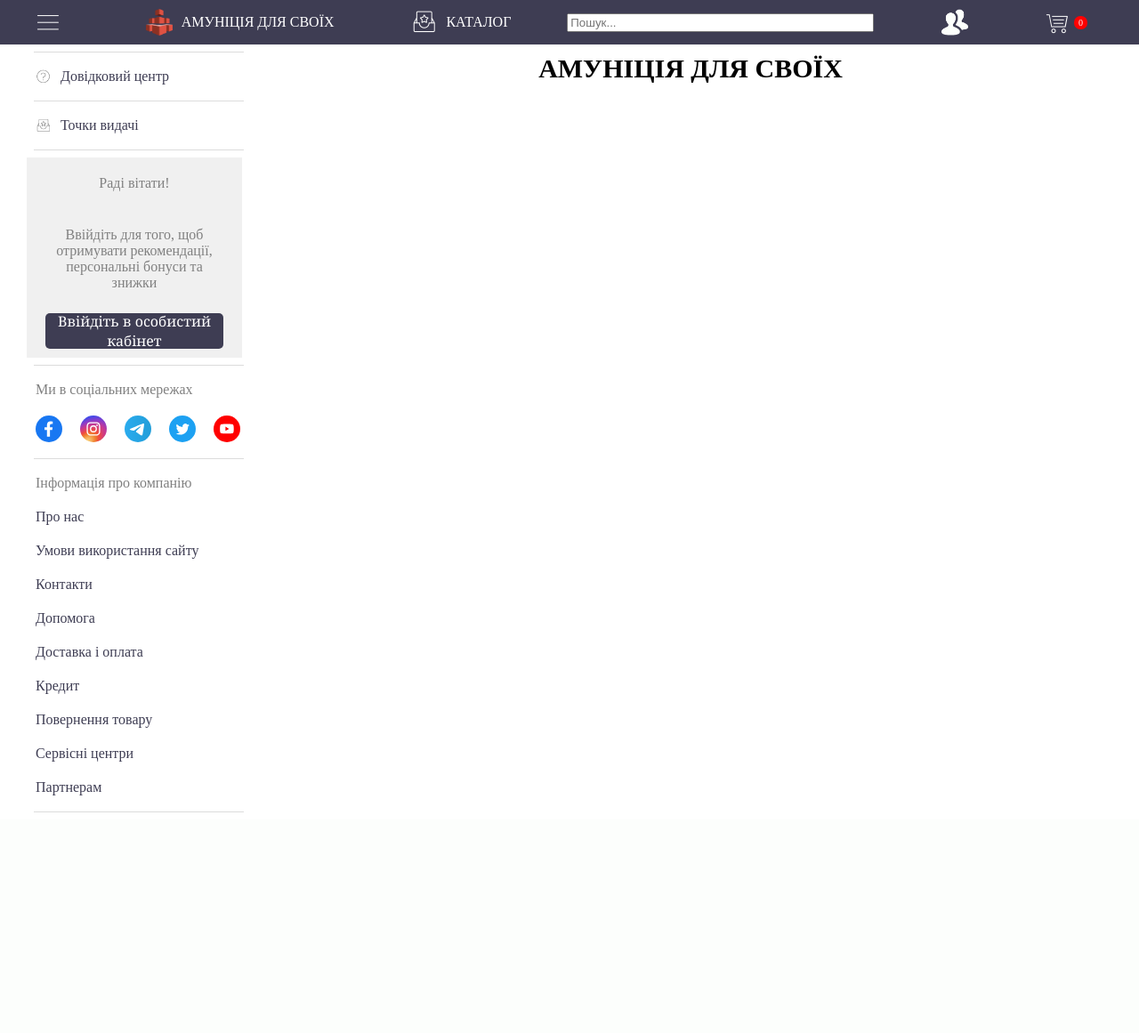
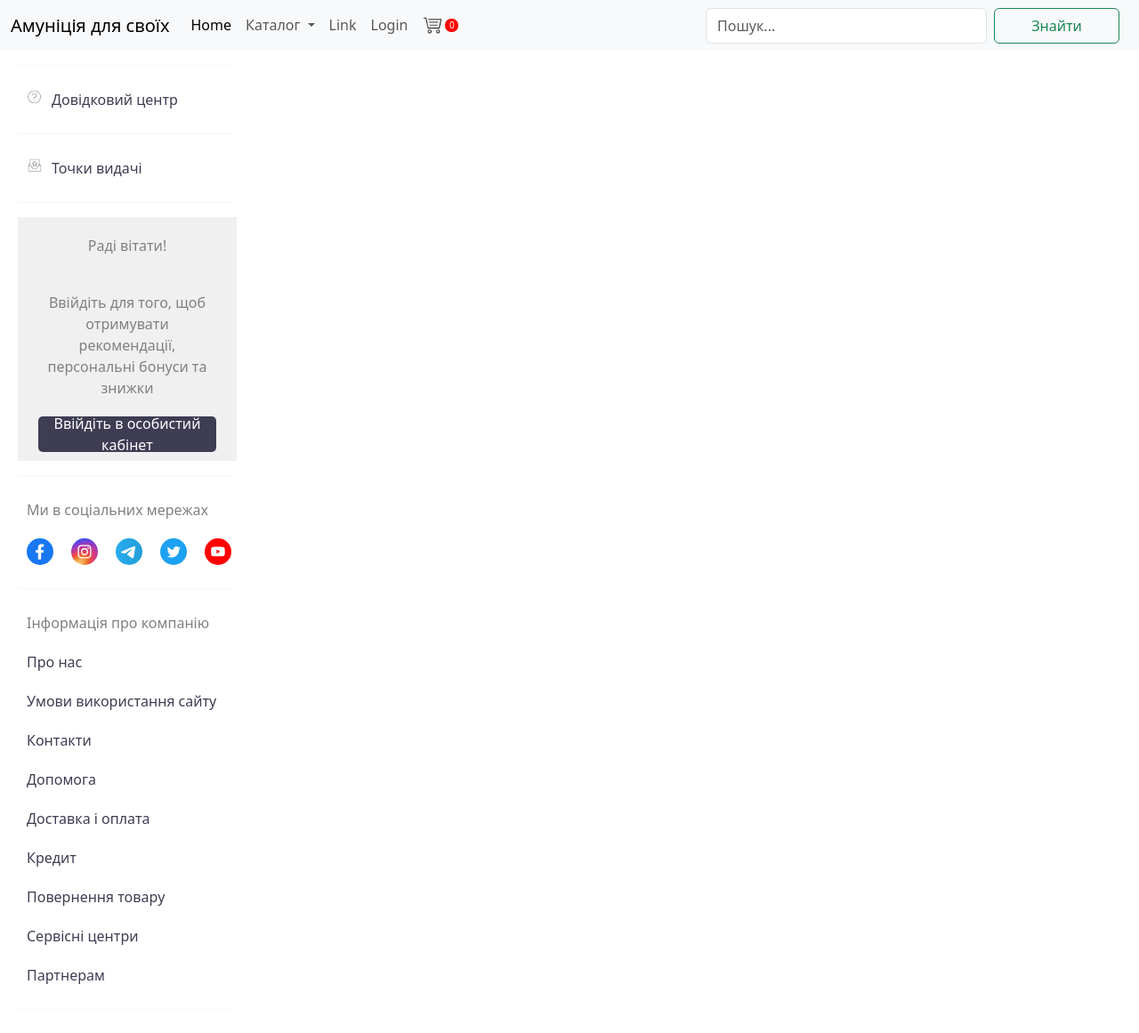
Before and after one commit to victor-nuzhniy/e_commerce, a Django app: page / in a window 1280 px wide. Shown: the top 1161 px of the page at 89% size. Before the commit the page ends 913 px from the top, so only its background shows below. Run offline with Django 4.2, Linux system fonts and the light colour scheme; data that the repository does not hold is empty; some libraries are stand-ins or nearby versions.

Commit message:
new_frontend transmitted logic from base.html to cart_base.js, created new logic of base.html, added some code to home.html, replaced template in ShopHome view to a new one

```diff
--- a/e_commerce/shop/templates/a_shop/base.html
+++ b/e_commerce/shop/templates/a_shop/base.html
@@ -6,118 +6,19 @@
         <title>{{ title }}</title>
         <link type="text/css" href="{% static 'shop/css/styles.css' %}" rel="stylesheet">
         <link rel="stylesheet" href="https://cdnjs.cloudflare.com/ajax/libs/font-awesome/4.7.0/css/font-awesome.min.css">
-        <script type="text/javascript" src="{% static 'shop/js/base.js' %}" charset="UTF-8"></script>
+<!--        <script type="text/javascript" src="{% static 'shop/js/base.js' %}" charset="UTF-8"></script>-->
         <meta http-equiv="content-type" content="text/html; charset=utf-8">
         <meta name="viewport" content="width=device-width, initial-scale=1.0">
-        <link rel="stylesheet" href="{% static 'port/css/bootstrap.css' %}">
-        <script type="text/javascript">
-
-            var user = '{{request.user}}'
-            function getToken(name) {
-                var cookieValue = null;
-                if (document.cookie && document.cookie !== '') {
-                    var cookies = document.cookie.split(';');
-                    for (var i = 0; i < cookies.length; i++) {
-                        var cookie = cookies[i].trim();
-                        if (cookie.substring(0, name.length + 1) === (name + '=')) {
-                            cookieValue = decodeURIComponent(cookie.substring(name.length + 1));
-                            break;
-                        }
-                    }
-                }
-                return cookieValue;
-            }
-            var csrftoken = getToken('csrftoken');
-
-            function getCookie(name){
-                // Split cookie string and get all individual name=value pairs in an array
-                var cookieArr = document.cookie.split(";");
-                //Loop through the array elements
-                for(var i = 0; i < cookieArr.length; i++){
-                    var cookiePair = cookieArr[i].split("=");
-
-                    /* Removing whitespace at the beginning of the cookie name and
-                    compare it with the given string */
-                    if(name == cookiePair[0].trim()){
-                        // Decode the cookie value and return
-
-                        return decodeURIComponent(cookiePair[1]);
-                    }
-                }
-
-                // return null if not found
-                return null;
-            }
-            var cart = JSON.parse(getCookie('cart'));
-
-            if(cart == undefined){
-                cart = {}
-                console.log('Cart was created!')
-                document.cookie = 'cart=' + JSON.stringify(cart) + ";domain=;path=/"
-            }
-            console.log('Cart:', cart)
-
-        </script>
+        <link rel="stylesheet" href="{% static 'shop/css/bootstrap.css' %}">
+        <script type="text/javascript" src="{% static 'shop/js/cart_base.js' %}" charset="UTF-8"></script>
     </head>
-
     <body>
-    {% include 'shop/samples/register_box.html' %}
-    <!-- main menu -->
-        <div class="header">
-            {% include 'shop/samples/base_popup_menu.html' %}
-
-            <a id="m-icon" href="{% url 'shop:home' %}" class="main-icon">
-                <img class="menu-btn" src="{% static 'shop/images/main_icon.png' %}">
-                <div>АМУНІЦІЯ ДЛЯ СВОЇХ</div>
-            </a>
-
-            {% include 'shop/samples/catalog_menu.html' %}
-
-            <form class="menu-find" action="{% url 'shop:search_results' %}" method="get">
-                <input name="q" type="text" placeholder="Пошук..." size="40">
-            </form>
-
-            {% if user.is_authenticated %}
-                <a href="{% url 'shop:user_account' user.id %}" class="menu-btn" style="text-decoration:none">{{ user }}</a>
-
-                <a href="{% url 'shop:logout' %}">
-                    <img class="menu-btn" src="{% static 'shop/images/white_logout.png' %}">
-                </a>
-
-            {% else %}
-
-            <img class="menu-btn" id="registration" src="{% static 'shop/images/members.webp' %}">
-
-            {% endif %}
-            <a href="{% url 'shop:cart' %}" style="text-decoration: none">
-                <div style="display:flex; flex-direction:row">
-                    <img class="menu-btn" src="{% static 'shop/images/white_basket.png' %}" style="margin-right:3px">
-                    <div class="cart-basket-item">{{ cartItem }}</div>
-                </div>
-            </a>
-        </div>
-    <!-- end main menu -->
-
-        <div class="content">
-            {% block content %}
-            {% endblock %}
-        </div>
-
-
-        {% if footer %}
-            <div class="footer">
-                <div class="footer-line">
-
-                </div>
-                <div class="footer-info">
-
-                </div>
-                <div class="footer-underline">
-
-                </div>
-            </div>
-        {% endif %}
+        {% include 'a_shop/samples/navbar.html' %}
+        {% include 'a_shop/samples/login_modal.html' %}
+        {% include 'a_shop/samples/register_modal.html' %}
+        {% block content %}
+        {% endblock %}
     <script type="text/javascript" src="{% static 'shop/js/cart.js' %}"></script>
-    <script src="{% static 'port/js/bootstrap.bundle.js' %}"></script>
+    <script src="{% static 'shop/js/bootstrap.bundle.js' %}"></script>
     </body>
 </html>
--- a/e_commerce/shop/templates/a_shop/home.html
+++ b/e_commerce/shop/templates/a_shop/home.html
@@ -1,2 +1,15 @@
+{% extends 'a_shop/base.html' %}
+{% load static %}
+{% load shop_tags %}
 
-{% load static %}
+{% block content %}
+{% include 'shop/samples/right_bar.html' %}
+    <div class="main-info">
+        <div class="title">{{ title }}</div>
+        {% include 'shop/samples/page_data_top.html' %}
+        {% include 'shop/samples/product_list.html' %}
+        {% include 'shop/samples/page_data_bottom.html' %}
+    </div>
+    {{ cartJson|json_script:"cartJson" }}
+    <script type="text/javascript" src="{%static 'shop/js/addCookieCart.js' %}"></script>
+{% endblock %}
--- a/e_commerce/shop/views.py
+++ b/e_commerce/shop/views.py
@@ -70,7 +70,7 @@
 
 class ShopHome(DataMixin, ListView):
     paginate_by = 20
-    template_name = "shop/home.html"
+    template_name = "a_shop/home.html"
     context_object_name = "products"
 
     def get_queryset(self) -> List:
```
Also changed, not shown: e_commerce/shop/static/shop/js/cart_base.js (+44 -0 lines).
